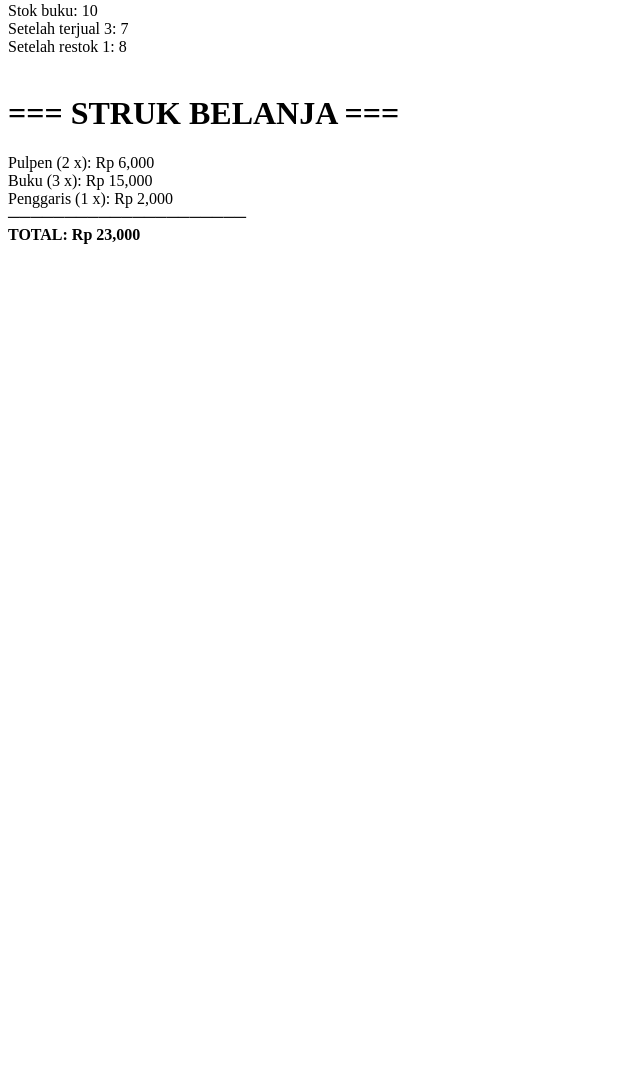
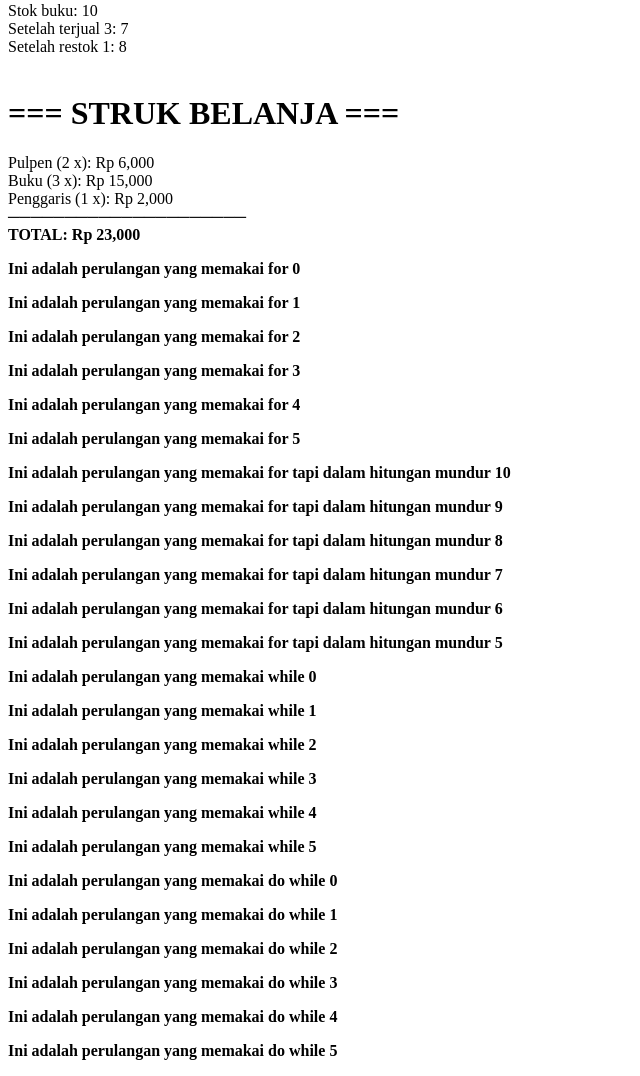
Before and after one commit to CharlyIslami/learn-basic-php, a PHP site: page /01-operator.php in a window 1280 px wide. Shown: the part 815-1891 px from the top of the page, without its empty margins (0-640 px from the left). Before the commit the page ends 1059 px from the top, so only its background shows below. Run offline with PHP 8.4, Linux system fonts and the light colour scheme.

Commit message:
Add perulangan file and make some looping

```diff
--- a/01-operator.php
+++ b/01-operator.php
@@ -126,4 +126,28 @@ echo "Penggaris ($jumlah_penggaris x): Rp " . number_format($total_penggaris) .
 echo "─────────────────────<br>";
 echo "<strong>TOTAL: Rp " . number_format($grand_total) . "</strong>";
 
+for ($i = 0; $i <= 5; $i++) {
+    echo "<p><b>Ini adalah perulangan yang memakai for $i</h1>";
+}
+
+for ($i = 10; $i >= 5; $i--) {
+    echo "<p><b>Ini adalah perulangan yang memakai for tapi dalam hitungan mundur $i</p>";
+}
+
+$ulangi = 0;
+
+while ($ulangi <= 5) {
+    echo "<p><b>Ini adalah perulangan yang memakai while $ulangi</p><b>";
+    $ulangi++;
+}
+
+$ngulang = 0;
+
+do {
+    echo "<p><b>Ini adalah perulangan yang memakai do while $ngulang</p></b>";
+    $ngulang++;
+}
+while ($ngulang <= 5);
+
+
 ?>
--- a/03-operator-logika.php
+++ b/03-operator-logika.php
@@ -26,7 +26,7 @@ if ($nilai >= 75 && $tunggakan_spp == false) {
     echo "<b>TIDAK BOLEH ikut study tour</b>";
 
     //kasih tahu alasannya kenapa
-    if(nilai < 75) {
+    if ($nilai < 75) {
         echo "Alasan: Nilai kurang dari 75<br>";
     }
     if ($tunggakan_spp == true) {
@@ -35,4 +35,6 @@ if ($nilai >= 75 && $tunggakan_spp == false) {
 }
 
 echo "<hr><br>";
+
+
 ?>
```
Also changed, not shown: 04-perulangan.php (added, +30 -0 lines), 1 other file.
